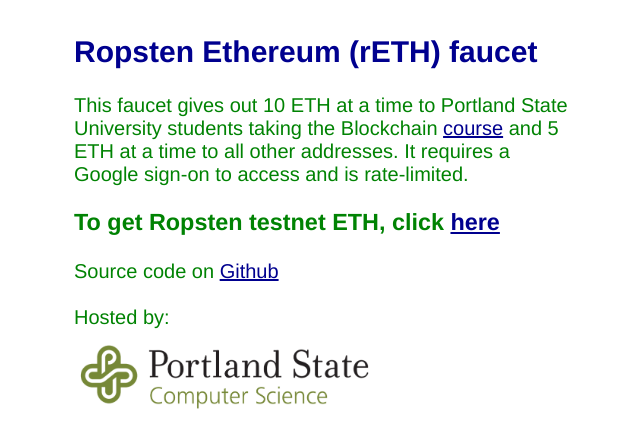
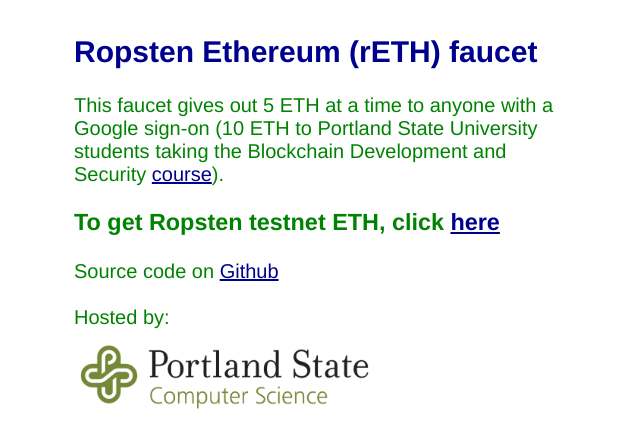
Before and after one commit to wu4f/ropsten_faucet, a Flask app: page / in a window 1280 px wide. Shown: the top 448 px of the page, without its empty margins (314-954 px from the left). Run offline with Flask 2, Linux system fonts and the light colour scheme.

Commit message:
update description

```diff
--- a/templates/index.html
+++ b/templates/index.html
@@ -1,7 +1,6 @@
 {% extends "layout.html" %}
 {% block content %}
-This faucet gives out 10 ETH at a time to Portland State University students taking the Blockchain <a href="https://thefengs.com/wuchang/courses/cs410b">course</a> and 5 ETH at a time to all other addresses.
-It requires a Google sign-on to access and is rate-limited.
+This faucet gives out 5 ETH at a time to anyone with a Google sign-on (10 ETH to Portland State University students taking the Blockchain Development and Security <a href="https://thefengs.com/wuchang/courses/cs410b">course</a>).
 
 <h3>To get Ropsten testnet ETH, click <a href="{{ url_for('eth') }}">here</a></h3>
 {% endblock %}
```
